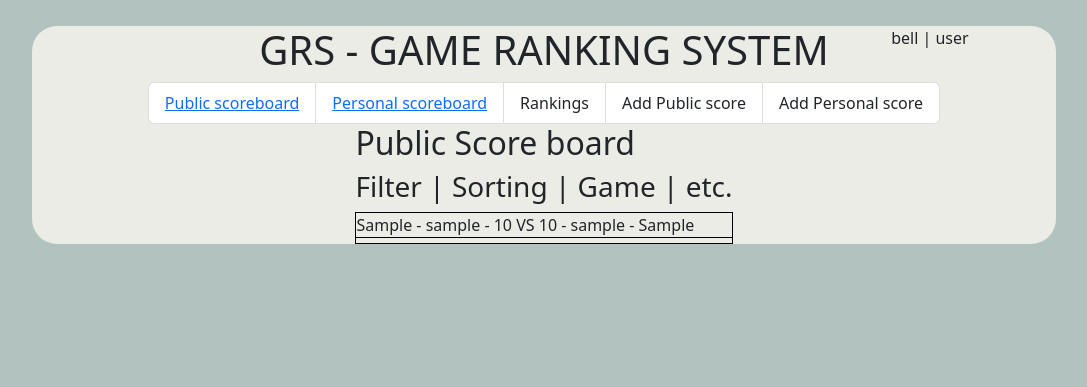
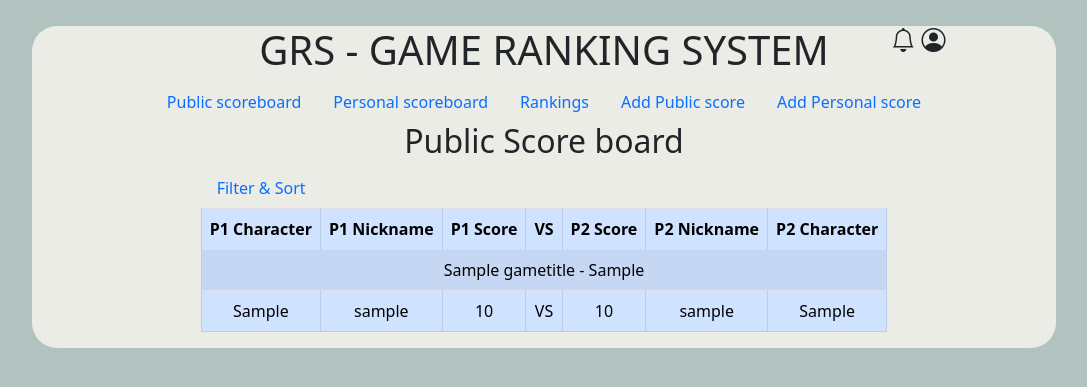
Before and after one commit to BatiKING/GameRankingSystem, a Django app: page / in a window 1280 px wide. Shown: the top 387 px of the page, without its empty margins (96-1183 px from the left). Run offline with Django 4.2, Linux system fonts and the light colour scheme; a user stored in the database is signed in; tables that the repository leaves empty hold one stand-in row (values such as "Sample post"); some libraries are stand-ins or nearby versions.

Commit message:
added public and personal boards

```diff
--- a/GRS/urls.py
+++ b/GRS/urls.py
@@ -15,11 +15,12 @@ Including another URLconf
 """
 from django.contrib import admin
 from django.urls import path
-from Game_Ranking_System.views import LandingView, UserLoginView, SignupView
+from Game_Ranking_System.views import LandingView, UserLoginView, SignupView, PersonalScoreView
 
 urlpatterns = [
     path("admin/", admin.site.urls),
     path("", LandingView.as_view(), name='home'),
     path('login/', UserLoginView.as_view(), name='login'),
-    path('signup/', SignupView.as_view(), name='signup')
+    path('signup/', SignupView.as_view(), name='signup'),
+    path('personal/', PersonalScoreView.as_view(), name='personal')
 ]
--- a/Game_Ranking_System/static/style.css
+++ b/Game_Ranking_System/static/style.css
@@ -54,6 +54,16 @@ body {
     padding-bottom: 20px;
 }
 
+.score-board-container {
+    display: flex;
+    flex-direction: column;
+    justify-content: center;
+}
+
+.score-board-header {
+    display: flex;
+    justify-content: center;
+}
 .score-board-table {
     display: flex;
     flex-direction: column;
@@ -97,3 +107,8 @@ body {
     justify-content: center;
 
 }
+.filter-sorting-navigation {
+    display: flex;
+    justify-content: start;
+
+}
--- a/Game_Ranking_System/views.py
+++ b/Game_Ranking_System/views.py
@@ -15,10 +15,25 @@ class LandingView(View):
         # PublicScore.objects.create(score=new_score, game_title_id_id=1, game_mode_id_id=1, creator_id_id=1,
         #                            opponent_id_id=2, score_confirmed=True)
 
-        public_scores = Score.objects.all()
+        public_scores = Score.objects.filter(public_score=True)
 
         ctx = {
-            'matches': public_scores
+            'matches': public_scores,
+            'board_type': "Public Score board"
+        }
+        return render(request, "index.html", ctx)
+
+
+class PersonalScoreView(View):
+    def get(self, request):
+        if not request.user.is_authenticated:
+            return redirect("home")
+
+        personal_score = Score.objects.filter(p1_id__username=request.user.username)
+
+        ctx = {
+            'matches': personal_score,
+            'board_type': "Personal Score board"
         }
         return render(request, "index.html", ctx)
 
--- a/templates/base.html
+++ b/templates/base.html
@@ -10,7 +10,7 @@
         <meta charset="utf-8">
         <meta name="viewport" content="width=device-width, initial-scale=1">
         <link href="https://cdn.jsdelivr.net/npm/bootstrap@5.2.1/dist/css/bootstrap.min.css" rel="stylesheet" integrity="sha384-iYQeCzEYFbKjA/T2uDLTpkwGzCiq6soy8tYaI1GyVh/UjpbCx/TYkiZhlZB6+fzT" crossorigin="anonymous">
-
+        <link href="https://cdn.jsdelivr.net/npm/bootstrap-icons@1.3.0/font/bootstrap-icons.css" rel="stylesheet">
         <title>{% block title %}{% endblock %}</title>
                 {% load static %}
         <link rel="stylesheet" href="{% static 'style.css' %}">
--- a/templates/index.html
+++ b/templates/index.html
@@ -7,17 +7,18 @@
                 <div class="user-buttons-container"></div>
                 <h1>GRS - GAME RANKING SYSTEM</h1>
                 <div class="user-buttons-container">
-                    bell | user
+                    <h4><i class="bi bi-bell"></i>
+                        <i class="bi bi-person-circle"></i></h4>
                 </div>
             </div>
 
             <div class="main-menu-container">
-                <ul class="list-group list-group-horizontal">
-                    <li class="list-group-item"><a href="/">Public scoreboard</a></li>
-                    <li class="list-group-item"><a href="personal/">Personal scoreboard</a></li>
-                    <li class="list-group-item">Rankings</li>
-                    <li class="list-group-item">Add Public score</li>
-                    <li class="list-group-item">Add Personal score</li>
+                <ul class="nav">
+                    <li class="nav-item"><a class="nav-link" href="/">Public scoreboard</a></li>
+                    <li class="nav-item"><a class="nav-link" href="personal/">Personal scoreboard</a></li>
+                    <li class="nav-item"><a class="nav-link" href="ranking/">Rankings</a></li>
+                    <li class="nav-item"><a class="nav-link" href="add_public/">Add Public score</a></li>
+                    <li class="nav-item"><a class="nav-link" href="add_personal">Add Personal score</a></li>
                 </ul>
             </div>
         </div>
@@ -45,23 +46,59 @@
 
     <div class="score-board-container">
         <div class="score-board-header">
-            <h2>Public Score board</h2>
+            <h2>{{board_type}}</h2>
         </div>
         <div class="score-board-filters-sorting">
-            <h3>Filter | Sorting | Game | etc.</h3>
+            <div class="filter-sorting-navigation">
+                <ul class="nav">
+                    <li class="nav-item"><a class="nav-link" data-bs-toggle="collapse" href="#collapseFilter" role="button" aria-expanded="false" aria-controls="collapseExample">Filter & Sort</a></li>
+                </ul>
+            </div>
+            <div class="collapse" id="collapseFilter">
+                <div class="">
+                    <form method="get" action="">
+                        <input class="form-control" type="text" name="test">
+                        <input type="submit" value="filter">
+                    </form>
+                </div>
+            </div>
         </div>
+
+
         <div class="score-board-content">
-            <div class="score-board-table">
-
+            <table class="table table-striped table-bordered">
+            <thead>
+                <tr class="table-bordered">
+                    <th class="table-primary text-center">P1 Character</th>
+                    <th class="table-primary text-center">P1 Nickname</th>
+                    <th class="table-primary text-center">P1 Score</th>
+                    <th class="table-primary text-center">VS</th>
+                    <th class="table-primary text-center">P2 Score</th>
+                    <th class="table-primary text-center">P2 Nickname</th>
+                    <th class="table-primary text-center">P2 Character</th>
+                </tr>
+            </thead>
                 {% for match in matches %}
-                    <div class="score-board-table-row">
-                        {{ match.p1_character }} - {{ match.p1_id.nickname }} - {{ match.p1_score }}
-                        VS {{ match.p2_score }} - {{ match.p2_id.nickname }}
-                        - {{ match.p2_character }}
+                    <tr>
+                        <td colspan="7" class="table-primary text-center">{{ match.game_title_id.title }} - {{ match.game_mode_id.mode }}</td>
+                    </tr>
+                    <tr class="table-primary">
+                        <td class="table-primary text-center">{{ match.p1_character }} </td>
+                        <td class="table-primary text-center">{{ match.p1_id.nickname }} </td>
+                        <td class="table-primary text-center">{{ match.p1_score }}</td>
+                        <td class="table-primary text-center">VS</td>
+                        <td class="table-primary text-center">{{ match.p2_score }} </td>
+                        <td class="table-primary text-center">{{ match.p2_id.nickname }}</td>
+                        <td class="table-primary text-center">{{ match.p2_character }}</td>
+                    </tr>
+                {% empty %}
+                    </table>
+                    <div class="alert alert-danger">
+                        <h3>No matches found.</h3>
                     </div>
                 {% endfor %}
 
-            </div>
+            </table>
         </div>
     </div>
 
```
Also changed, not shown: Game_Ranking_System/forms/forms.py (+17 -6 lines).
